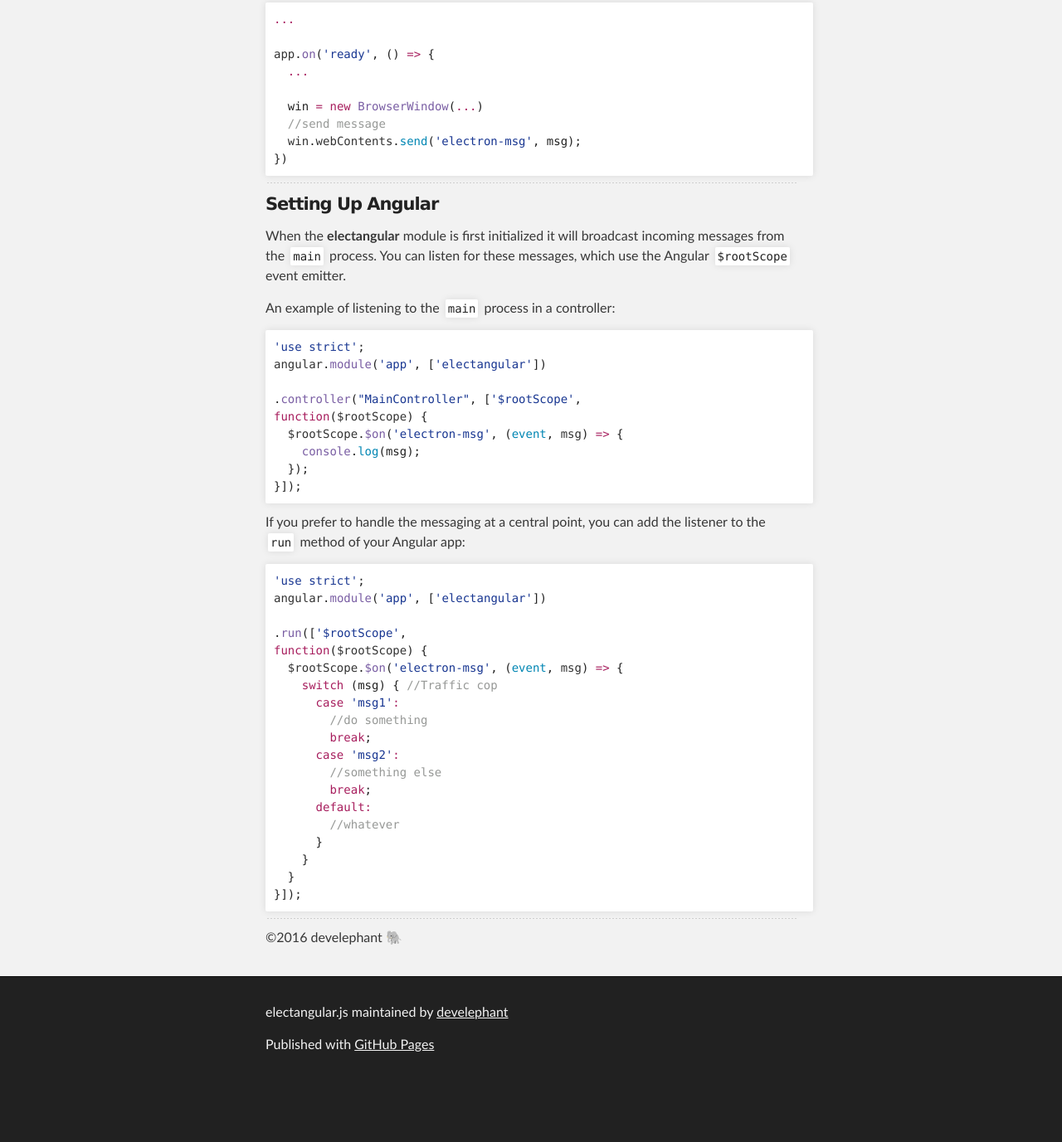
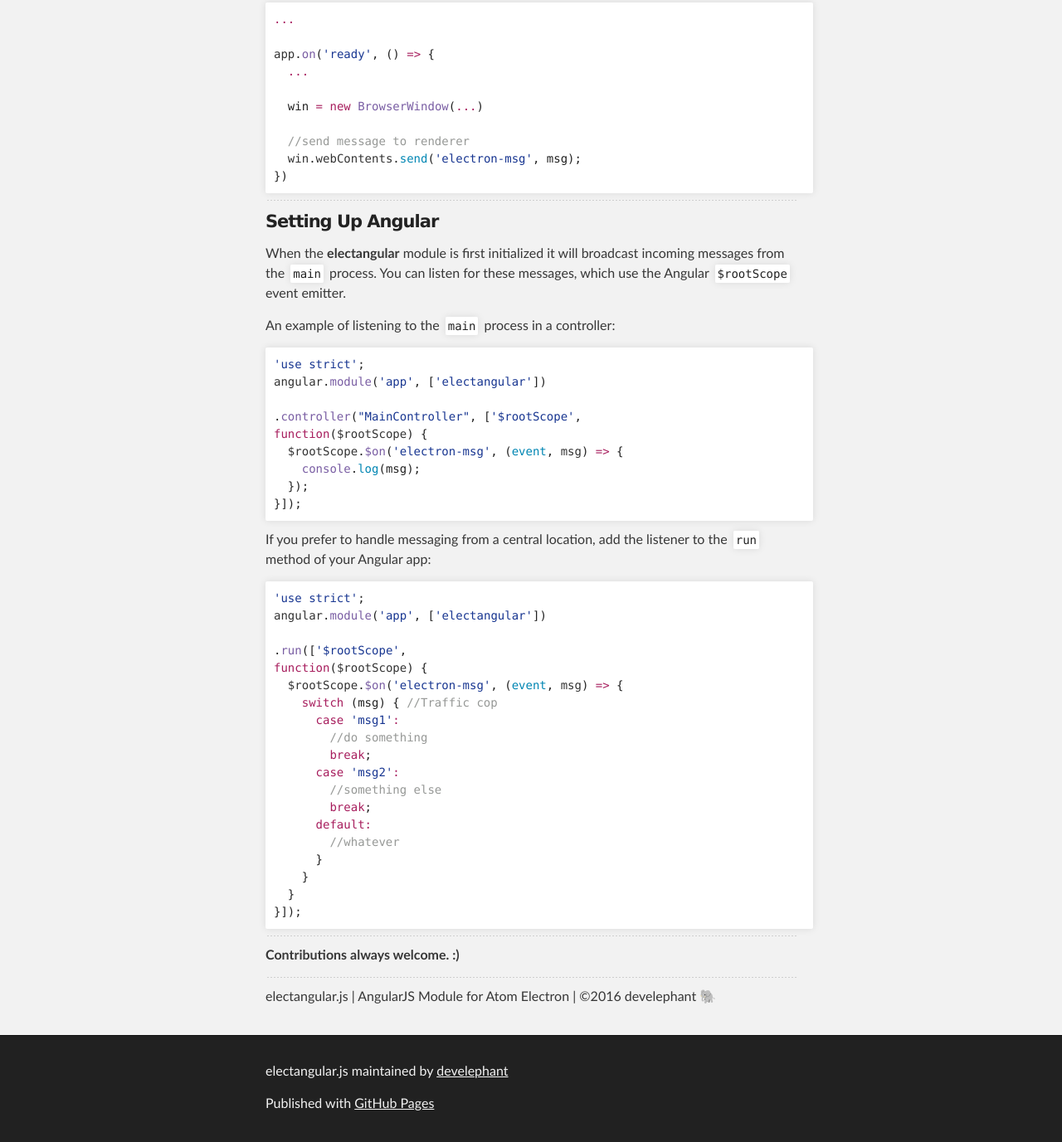
Before and after one commit to develephant/electangular, a plain HTML site: page index.html in a window 1280 px wide. Shown: the part 5493-6870 px from the top of the page at 83% size. Before the commit the page ends 6799 px from the top, so only its background shows below. Drawn offline with Linux system fonts and the light colour scheme.

```diff
--- a/index.html
+++ b/index.html
@@ -346,7 +346,8 @@
   <span class="pl-k">...</span>
 
   win <span class="pl-k">=</span> <span class="pl-k">new</span> <span class="pl-en">BrowserWindow</span>(<span class="pl-k">...</span>)
-  <span class="pl-c">//send message</span>
+
+  <span class="pl-c">//send message to renderer</span>
   <span class="pl-smi">win</span>.<span class="pl-smi">webContents</span>.<span class="pl-c1">send</span>(<span class="pl-s"><span class="pl-pds">'</span>electron-msg<span class="pl-pds">'</span></span>, msg);
 })</pre></div>
 
@@ -369,7 +370,7 @@
   });
 }]);</pre></div>
 
-<p>If you prefer to handle the messaging at a central point, you can add the listener to the <code>run</code> method of your Angular app:</p>
+<p>If you prefer to handle messaging from a central location, add the listener to the <code>run</code> method of your Angular app:</p>
 
 <div class="highlight highlight-source-js"><pre><span class="pl-s"><span class="pl-pds">'</span>use strict<span class="pl-pds">'</span></span>;
 <span class="pl-smi">angular</span>.<span class="pl-en">module</span>(<span class="pl-s"><span class="pl-pds">'</span>app<span class="pl-pds">'</span></span>, [<span class="pl-s"><span class="pl-pds">'</span>electangular<span class="pl-pds">'</span></span>])
@@ -393,7 +394,11 @@
 
 <hr>
 
-<p>©2016 develephant <g-emoji alias="elephant" fallback-src="https://assets-cdn.github.com/images/icons/emoji/unicode/1f418.png">🐘</g-emoji></p>
+<p><strong>Contributions always welcome. :)</strong></p>
+
+<hr>
+
+<p>electangular.js | AngularJS Module for Atom Electron | ©2016 develephant <g-emoji alias="elephant" fallback-src="https://assets-cdn.github.com/images/icons/emoji/unicode/1f418.png">🐘</g-emoji></p>
       </section>
     </div>
 
```
Also changed, not shown: params.json (+1 -1 lines).
